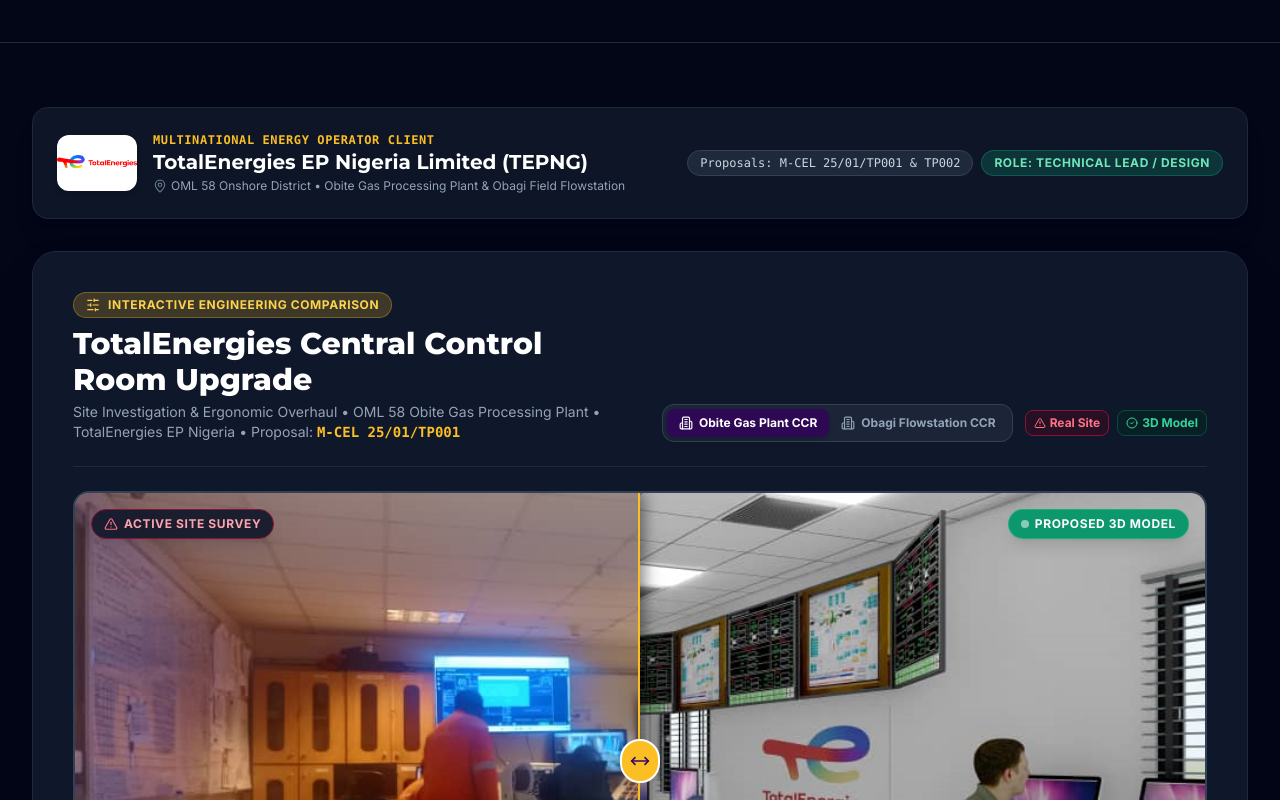
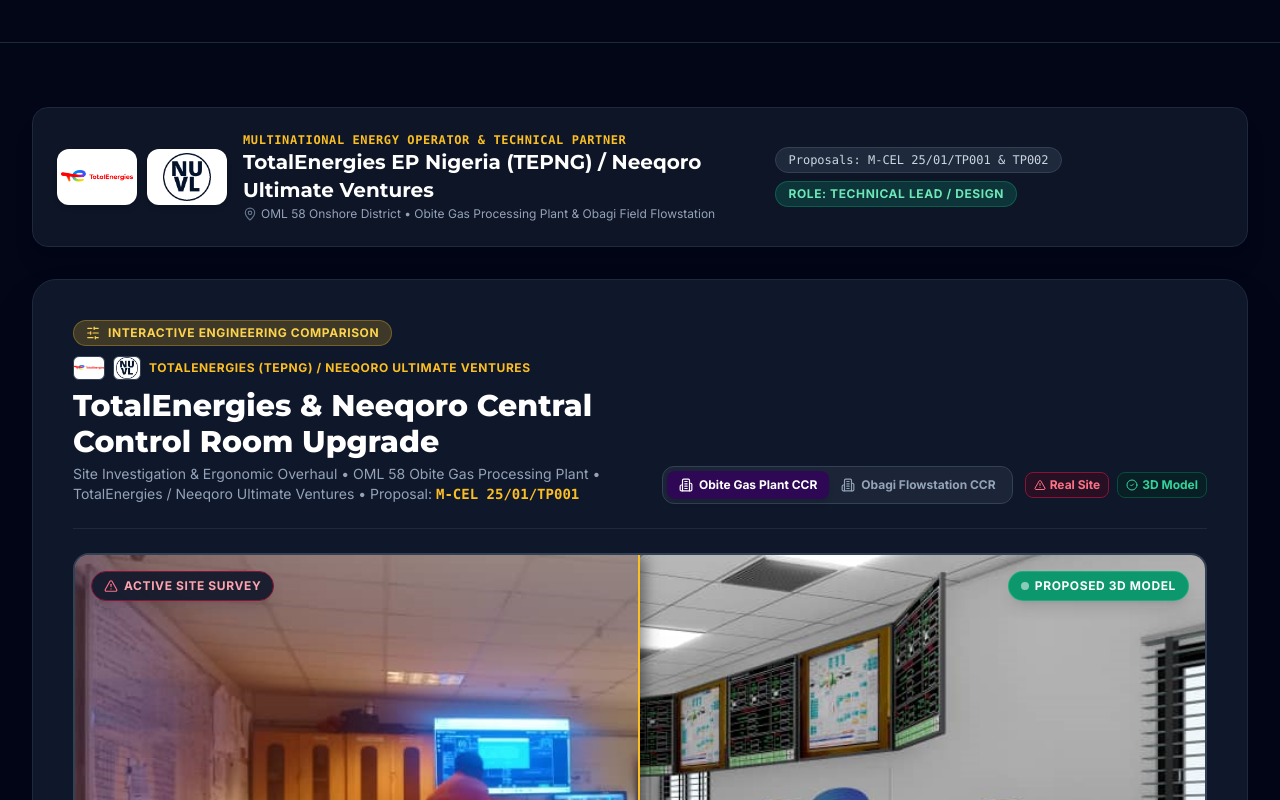
Before and after one commit to NATION-eng/masterviewcel, a Next.js app: page /projects in a window 1280 px wide. Shown: the part 2500-3300 px from the top of the page. Built offline with nearby package versions, Linux system fonts and the light colour scheme; no server answers.

Commit message:
feat: pair TotalEnergies and Neeqoro Ultimate Ventures on Central Control Room upgrade showcase and portfolio

```diff
--- a/app/projects/page.tsx
+++ b/app/projects/page.tsx
@@ -360,12 +360,16 @@ const corporateContracts: ContractProject[] = [
     id: "totalenergies-ccr",
     client: "TotalEnergies EP Nigeria Limited (TEPNG)",
     clientLogo: "/images/logos/totalenergies.png",
+    partner: {
+      name: "Neeqoro Ultimate Ventures",
+      logo: "/images/client-neeqoro.png"
+    },
     role: "Technical Lead",
     title: "Central Control Room (CCR) & Production Building Modernization",
     location: "OML 58 District • Obite Gas Plant & Obagi Field Flowstation",
-    scope: "Field diagnostic survey, architectural overhaul, curved operator console pods, 5-panel Sony video walls, anti-static raised steel flooring, acoustic ceilings, and biometric security systems under proposals M-CEL 25/01/TP001 & TP002.",
+    scope: "Field diagnostic survey, architectural overhaul, curved operator console pods, 5-panel Sony video walls, anti-static raised steel flooring, acoustic ceilings, and biometric security systems under proposals M-CEL 25/01/TP001 & TP002 executed in partnership with Neeqoro Ultimate Ventures.",
     category: "Oil & Gas",
-    tags: ["OML 58 District", "CCR Modernization", "SCADA Architecture", "Raised Steel Floors", "Ergonomics"],
+    tags: ["OML 58 District", "CCR Modernization", "Neeqoro Ultimate Ventures", "SCADA Architecture", "Raised Steel Floors", "Ergonomics"],
     jumpLink: "#totalenergies-ccr-section",
     jumpText: "View Interactive Before/After & 3D Renders"
   },
@@ -719,23 +723,33 @@ export default function ProjectsPage() {
         <section id="totalenergies-ccr-section" className="py-12 sm:py-16 bg-slate-950 border-b border-slate-800 scroll-mt-12">
           <div className="max-w-7xl mx-auto px-4 sm:px-6 lg:px-8">
 
-            {/* TotalEnergies Client Header Banner */}
+            {/* TotalEnergies & Neeqoro Client Header Banner */}
             <div className="flex flex-col md:flex-row md:items-center justify-between gap-4 mb-8 bg-slate-900/90 rounded-2xl p-4 sm:p-6 border border-slate-800 shadow-xl">
               <div className="flex items-center gap-4">
+                <div className="flex items-center gap-2.5">
                   <div className="relative w-16 h-12 sm:w-20 sm:h-14 bg-white rounded-xl p-2 shrink-0 shadow-md">
                     <Image
                       src="/images/logos/totalenergies.png"
                       alt="TotalEnergies Logo"
                       fill
-                    className="object-contain"
+                      className="object-contain p-1"
                     />
+                  </div>
+                  <div className="relative w-16 h-12 sm:w-20 sm:h-14 bg-white rounded-xl p-1.5 shrink-0 shadow-md">
+                    <Image
+                      src="/images/client-neeqoro.png"
+                      alt="Neeqoro Ultimate Ventures Logo"
+                      fill
+                      className="object-contain p-1"
+                    />
+                  </div>
                 </div>
                 <div>
                   <span className="text-[10px] sm:text-xs font-mono uppercase tracking-wider text-amber-400 font-bold block">
-                    Multinational Energy Operator Client
+                    Multinational Energy Operator & Technical Partner
                   </span>
                   <h3 className="text-base sm:text-xl font-bold text-white font-heading">
-                    TotalEnergies EP Nigeria Limited (TEPNG)
+                    TotalEnergies EP Nigeria (TEPNG) / Neeqoro Ultimate Ventures
                   </h3>
                   <p className="text-xs text-slate-400 flex items-center gap-1 mt-0.5">
                     <MapPin className="w-3.5 h-3.5 text-slate-500 shrink-0" />
--- a/components/BeforeAfterSlider.tsx
+++ b/components/BeforeAfterSlider.tsx
@@ -23,7 +23,7 @@ const comparisonCases: ComparisonCase[] = [
   {
     id: "obite",
     name: "Obite Gas Plant CCR",
-    facility: "OML 58 Obite Gas Processing Plant • TotalEnergies EP Nigeria",
+    facility: "OML 58 Obite Gas Processing Plant • TotalEnergies / Neeqoro Ultimate Ventures",
     proposalNo: "M-CEL 25/01/TP001",
     existingImg: "/images/totalenergies/ccr-existing-obite-real.png",
     proposedImg: "/images/totalenergies/ccr-proposed-obite-3d.png",
@@ -39,7 +39,7 @@ const comparisonCases: ComparisonCase[] = [
   {
     id: "obagi",
     name: "Obagi Flowstation CCR",
-    facility: "OML 58 Obagi Field Flowstation • TotalEnergies EP Nigeria",
+    facility: "OML 58 Obagi Field Flowstation • TotalEnergies / Neeqoro Ultimate Ventures",
     proposalNo: "M-CEL 25/01/TP002",
     existingImg: "/images/totalenergies/ccr-existing-obagi-real.png",
     proposedImg: "/images/totalenergies/ccr-proposed-obagi-3d.png",
@@ -105,12 +105,23 @@ export const BeforeAfterSlider: React.FC = () => {
       {/* Header Info */}
       <div className="flex flex-col lg:flex-row lg:items-end justify-between mb-6 pb-6 border-b border-slate-800 gap-4 sm:gap-6">
         <div>
-          <div className="inline-flex items-center gap-2 px-3 py-1 rounded-full bg-amber-400/20 text-amber-300 text-[11px] sm:text-xs font-bold uppercase tracking-wider mb-2 border border-amber-400/30">
+          <div className="inline-flex items-center gap-2 px-3 py-1 rounded-full bg-amber-400/20 text-amber-300 text-[11px] sm:text-xs font-bold uppercase tracking-wider mb-2.5 border border-amber-400/30">
             <SlidersHorizontal className="w-3.5 h-3.5" />
             <span>Interactive Engineering Comparison</span>
           </div>
+          <div className="flex items-center gap-2 mb-2">
+            <div className="relative w-8 h-6 bg-white rounded-md p-0.5 shrink-0 border border-slate-700">
+              <Image src="/images/logos/totalenergies.png" alt="TotalEnergies Logo" fill className="object-contain" />
+            </div>
+            <div className="relative w-7 h-6 bg-white rounded-md p-0.5 shrink-0 border border-slate-700">
+              <Image src="/images/client-neeqoro.png" alt="Neeqoro Ultimate Ventures Logo" fill className="object-contain" />
+            </div>
+            <span className="text-[11px] sm:text-xs text-amber-400 font-bold uppercase tracking-wider">
+              TotalEnergies (TEPNG) / Neeqoro Ultimate Ventures
+            </span>
+          </div>
           <h3 className="text-xl sm:text-2xl lg:text-3xl font-extrabold font-heading text-white">
-            TotalEnergies Central Control Room Upgrade
+            TotalEnergies & Neeqoro Central Control Room Upgrade
           </h3>
           <p className="text-slate-400 text-xs sm:text-sm mt-1 leading-relaxed">
             Site Investigation & Ergonomic Overhaul • {activeCase.facility} • Proposal:{" "}
```
Lines whose indentation alone changed are shown as unchanged.
